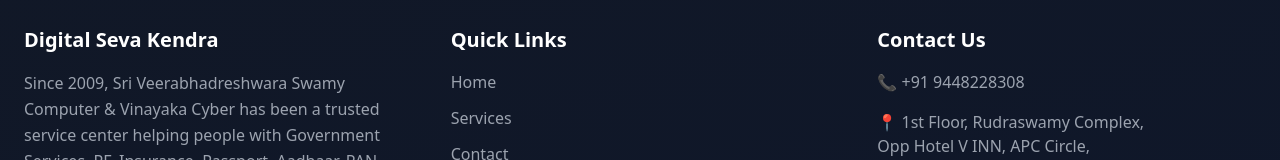
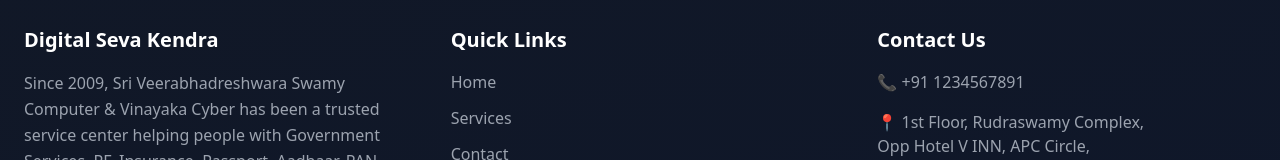
Before and after one commit to Prajwal2004cse/SVSVinayaka, a React (Create React App) app in the folder frontend/: page / in a window 1280 px wide. Shown: the part 1564-1724 px from the top of the page. Built offline with nearby package versions, Linux system fonts and the light colour scheme; no server answers.

Commit message:
updation testing

```diff
--- a/frontend/src/pages/Home.js
+++ b/frontend/src/pages/Home.js
@@ -548,7 +548,7 @@
 
       <div className="space-y-4 text-gray-400">
 
-        <p>📞 +91 9448228308</p>
+        <p>📞 +91 1234567891</p>
 
         <p>
           📍 1st Floor, Rudraswamy Complex,<br />
```
